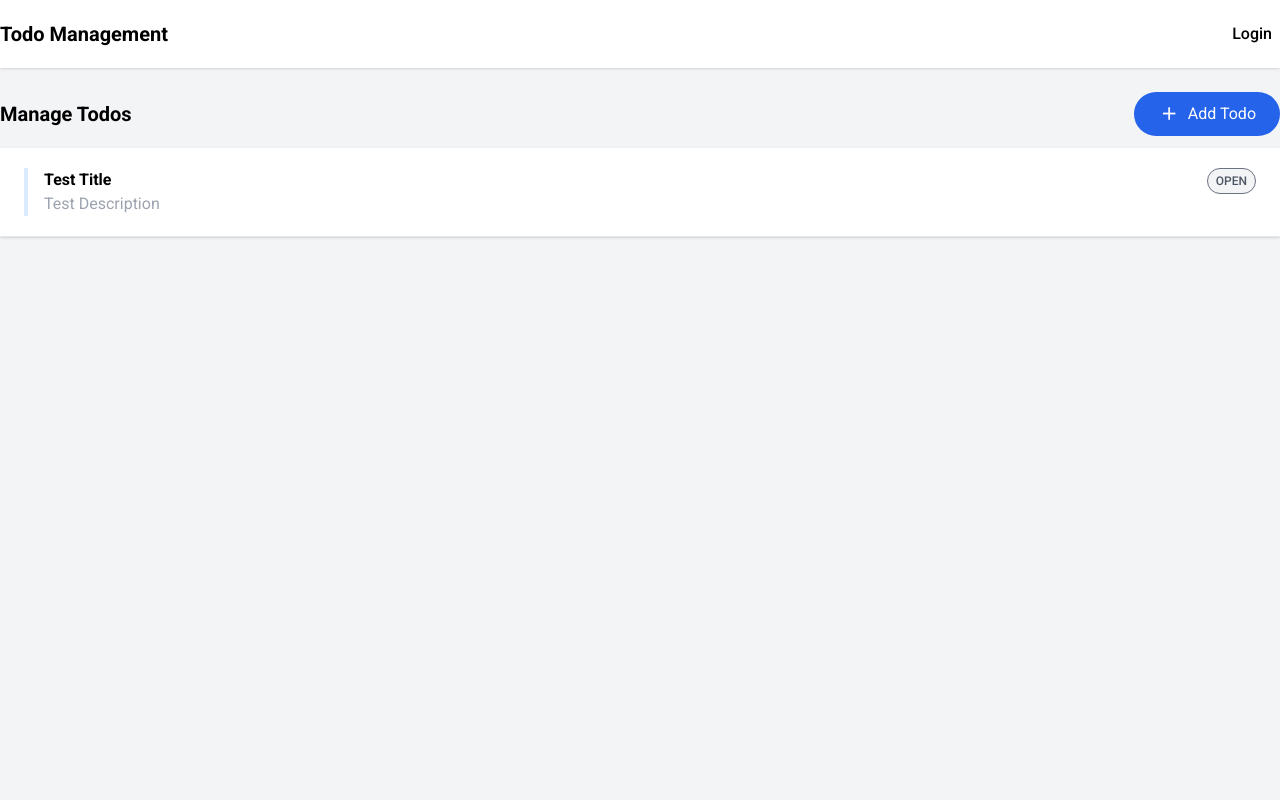
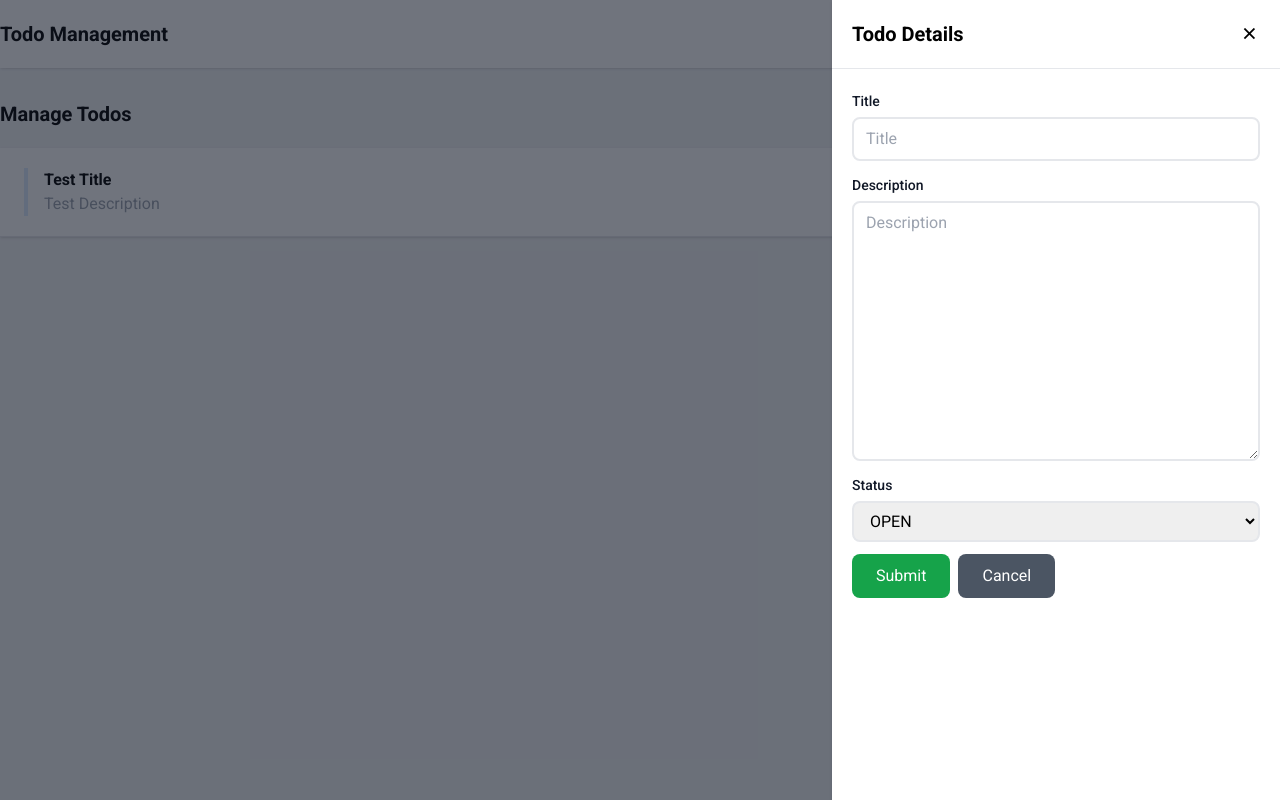
Before and after one commit to joaodos3v/angular_todo_management_app, an Angular app: page /todo in a window 1280 px wide. Both pictures are taken after a click on the button "Add Todo". Built offline with nearby package versions, Linux system fonts and the light colour scheme.

Commit message:
feat: create slide-panel and use this in todo component (44:28)

```diff
--- a/src/app/pages/todo/todo.component.html
+++ b/src/app/pages/todo/todo.component.html
@@ -13,3 +13,68 @@
     }
   </div>
 </div>
+
+<!-- TODO: refactor this -->
+<app-slide-panel [headerText]="'Todo Details'" [isOpen]="isSlidePanelOpen" (onClose)="onCloseSlidePanel()">
+  <form [formGroup]="todoForm" (ngSubmit)="onSubmit()" autocomplete="off" novalidate>
+    <div class="form-group mb-3">
+      <label for="title" class="form-label">Title</label>
+      <input
+        type="text"
+        id="title"
+        class="form-control"
+        [class]="{
+          invalid: todoForm.get('title')?.hasError('required') && todoForm.get('title')?.touched,
+          valid: todoForm.get('title')?.valid
+        }"
+        placeholder="Title"
+        formControlName="title"
+      />
+      @if (todoForm.get('title')?.hasError('required') && todoForm.get('title')?.touched) {
+      <span class="form-error">Title is required.</span>
+      }
+    </div>
+
+    <div class="form-group mb-3">
+      <label for="description" class="form-label">Description</label>
+      <textarea
+        name=""
+        rows="10"
+        class="form-control"
+        [class]="{
+          invalid: todoForm.get('description')?.hasError('required') && todoForm.get('description')?.touched,
+          valid: todoForm.get('description')?.valid
+        }"
+        placeholder="Description"
+        formControlName="description"
+      ></textarea>
+      @if (todoForm.get('description')?.hasError('required') && todoForm.get('description')?.touched) {
+      <span class="form-error">Description is required.</span>
+      }
+    </div>
+
+    <div class="form-group mb-3">
+      <label for="status" class="form-label">Status</label>
+      <select
+        class="form-select"
+        [class]="{
+          invalid: todoForm.get('status')?.hasError('required') && todoForm.get('status')?.touched,
+          valid: todoForm.get('status')?.valid
+        }"
+        formControlName="status"
+      >
+        @for (item of todoStatus; track $index) {
+        <option [value]="item">{{ item }}</option>
+        }
+      </select>
+      @if (todoForm.get('status')?.hasError('required') && todoForm.get('status')?.touched) {
+      <span class="form-error">Status is required.</span>
+      }
+    </div>
+
+    <div class="flex gap-2">
+      <button type="submit" class="btn btn-success">Submit</button>
+      <button type="button" class="btn btn-secondary" (click)="onCloseSlidePanel()">Cancel</button>
+    </div>
+  </form>
+</app-slide-panel>
--- a/src/app/pages/todo/todo.component.ts
+++ b/src/app/pages/todo/todo.component.ts
@@ -1,19 +1,30 @@
 import { Component, OnInit } from '@angular/core';
-import { TodoCardComponent } from '../../shared/components/todo-card/todo-card.component';
+import { TodoStatus, TodoCardComponent } from '../../shared/components/todo-card/todo-card.component';
 import { TodoService } from '../../core/services/todo.service';
 import { ITodo } from '../../core/models/todo.model';
+import { SlidePanelComponent } from '../../shared/ui/slide-panel/slide-panel.component';
+import { FormBuilder, FormControl, FormGroup, ReactiveFormsModule, Validators } from '@angular/forms';
 
 @Component({
   selector: 'app-todo',
   standalone: true,
-  imports: [TodoCardComponent],
+  imports: [TodoCardComponent, SlidePanelComponent, ReactiveFormsModule],
   templateUrl: './todo.component.html',
   styleUrl: './todo.component.scss',
 })
 export class TodoComponent implements OnInit {
+  todoForm!: FormGroup;
   todos: ITodo[] = [];
+  todoStatus = TodoStatus;
+  isSlidePanelOpen = false;
 
-  constructor(private todoService: TodoService) {}
+  constructor(private todoService: TodoService, private fb: FormBuilder) {
+    this.todoForm = this.fb.group({
+      title: new FormControl('', [Validators.required]),
+      description: new FormControl('', [Validators.required]),
+      status: new FormControl('OPEN', [Validators.required]),
+    });
+  }
 
   ngOnInit(): void {
     this.getAllTodos();
@@ -23,5 +34,19 @@ export class TodoComponent implements OnInit {
     this.todos = this.todoService.getAllTodos();
   }
 
-  openSlidePanel() {}
+  openSlidePanel() {
+    this.isSlidePanelOpen = true;
+  }
+
+  onCloseSlidePanel() {
+    this.isSlidePanelOpen = false;
+  }
+
+  onSubmit() {
+    if (this.todoForm.valid) {
+      //
+    } else {
+      this.todoForm.markAllAsTouched();
+    }
+  }
 }
--- a/src/app/shared/components/todo-card/todo-card.component.ts
+++ b/src/app/shared/components/todo-card/todo-card.component.ts
@@ -2,7 +2,7 @@ import { Component, Input } from '@angular/core';
 import { ITodo } from '../../../core/models/todo.model';
 
 export type ITodoType = 'OPEN' | 'PROGRESS' | 'TESTING' | 'DONE';
-export type ITodoStatus = ['OPEN', 'PROGRESS', 'TESTING', 'DONE'];
+export const TodoStatus = ['OPEN', 'PROGRESS', 'TESTING', 'DONE'];
 
 @Component({
   selector: 'app-todo-card',
--- a/src/app/shared/ui/slide-panel/slide-panel.component.html
+++ b/src/app/shared/ui/slide-panel/slide-panel.component.html
@@ -1 +1,13 @@
-<p>slide-panel works!</p>
+@if (isOpen) {
+<div class="fixed top-0 right-0 bg-gray-900/60 w-screen h-screen z-30">
+  <div class="absolute right-0 max-w-md bg-white w-screen h-screen shadow" @fadeSlideInRight>
+    <div class="flex relative p-5 justify-between items-center border-b border-gray-200">
+      <h4 class="font-bold text-xl">{{ headerText }}</h4>
+      <i class="ri-close-line ri-lg cursor-pointer" (click)="onClosePanel()"></i>
+    </div>
+    <div class="flex flex-col p-5 app-slide-panel">
+      <ng-content></ng-content>
+    </div>
+  </div>
+</div>
+}
--- a/src/app/shared/ui/slide-panel/slide-panel.component.ts
+++ b/src/app/shared/ui/slide-panel/slide-panel.component.ts
@@ -1,12 +1,28 @@
-import { Component } from '@angular/core';
+import { Component, EventEmitter, Input, Output } from '@angular/core';
+import { trigger, style, animate, transition } from '@angular/animations';
 
 @Component({
   selector: 'app-slide-panel',
   standalone: true,
   imports: [],
   templateUrl: './slide-panel.component.html',
-  styleUrl: './slide-panel.component.scss'
+  styleUrl: './slide-panel.component.scss',
+  animations: [
+    trigger('fadeSlideInRight', [
+      transition(':enter', [
+        style({ opacity: 0, transform: 'translateX(100%)' }),
+        animate('300ms', style({ opacity: 1, transform: 'translateX(0)' })),
+      ]),
+      transition(':leave', [animate('300ms', style({ opacity: 0, transform: 'translateX(100%)' }))]),
+    ]),
+  ],
 })
 export class SlidePanelComponent {
+  @Input() isOpen = false;
+  @Input() headerText = 'Slide Panel Header';
+  @Output() onClose = new EventEmitter();
 
+  onClosePanel() {
+    this.onClose.emit(false);
+  }
 }
```
